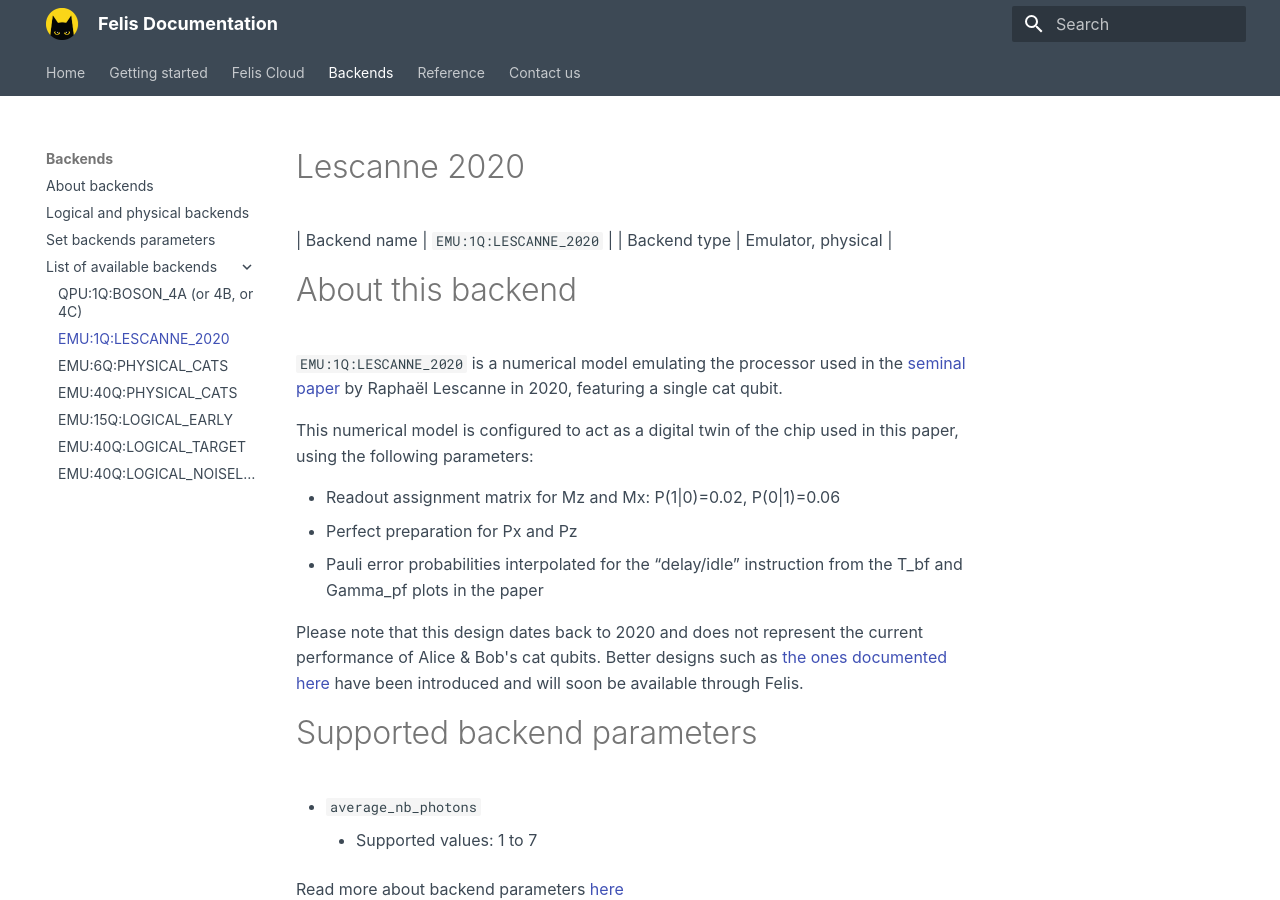
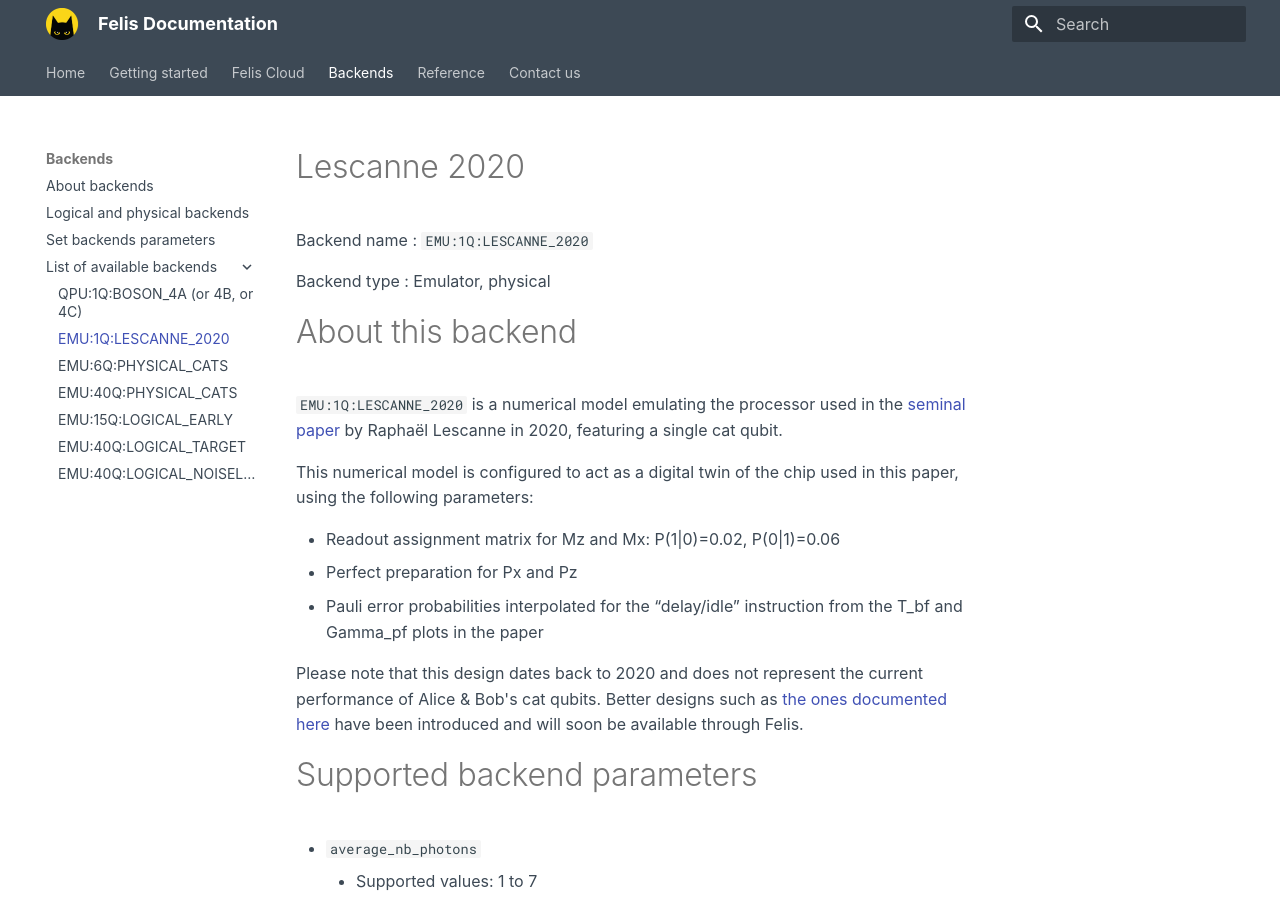
Before and after one commit to Alice-Bob-SW/felis, an MkDocs documentation site: the page built from docs/backends/backends_list/lescanne_2020.md, in a window 1280 px wide and 900 px high. Built offline with MkDocs 1.6.1 and Material for MkDocs 9.7.7, drawn with Linux system fonts in a browser that asks for light colours.

Commit message:
Fixed tables not working

```diff
--- a/docs/backends/backends_list/lescanne_2020.md
+++ b/docs/backends/backends_list/lescanne_2020.md
@@ -1,7 +1,8 @@
 # Lescanne 2020
 
-| Backend name | `EMU:1Q:LESCANNE_2020` |
-| Backend type | Emulator, physical |
+Backend name : `EMU:1Q:LESCANNE_2020`
+
+Backend type : Emulator, physical
 
 # About this backend
 `EMU:1Q:LESCANNE_2020` is a numerical model emulating the processor used in the [seminal paper](https://arxiv.org/pdf/1907.11729.pdf) by Raphaël Lescanne in 2020, featuring a single cat qubit.
```
Also changed, not shown: docs/backends/backends_list/40_physical_cats.md (+3 -2 lines), docs/backends/backends_list/boson_4.md (+3 -2 lines), docs/backends/backends_list/logical_early.md (+3 -2 lines), docs/backends/backends_list/logical_noiseless.md (+3 -2 lines), docs/backends/backends_list/logical_target.md (+3 -2 lines).
